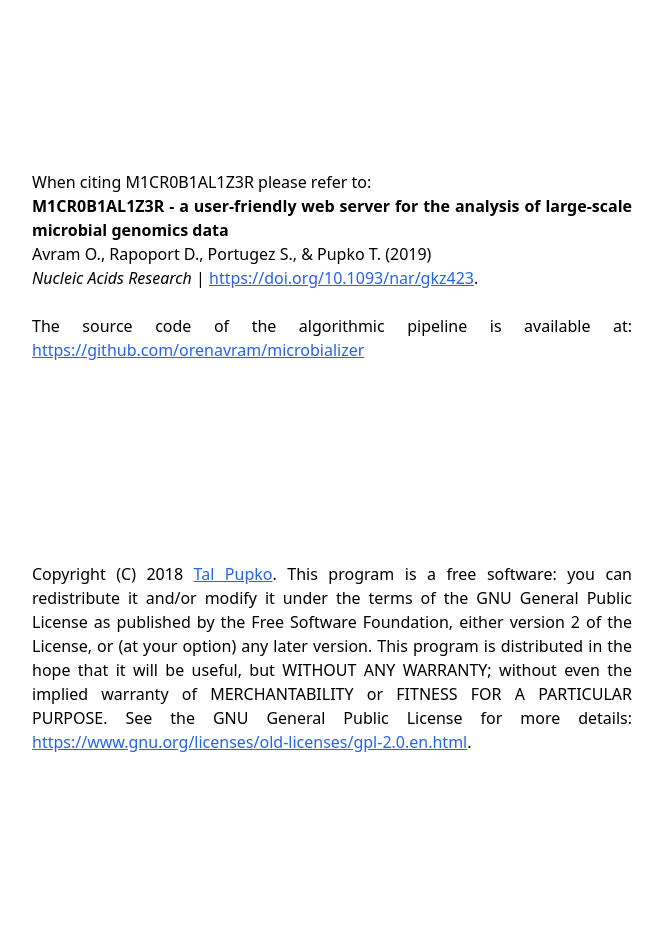
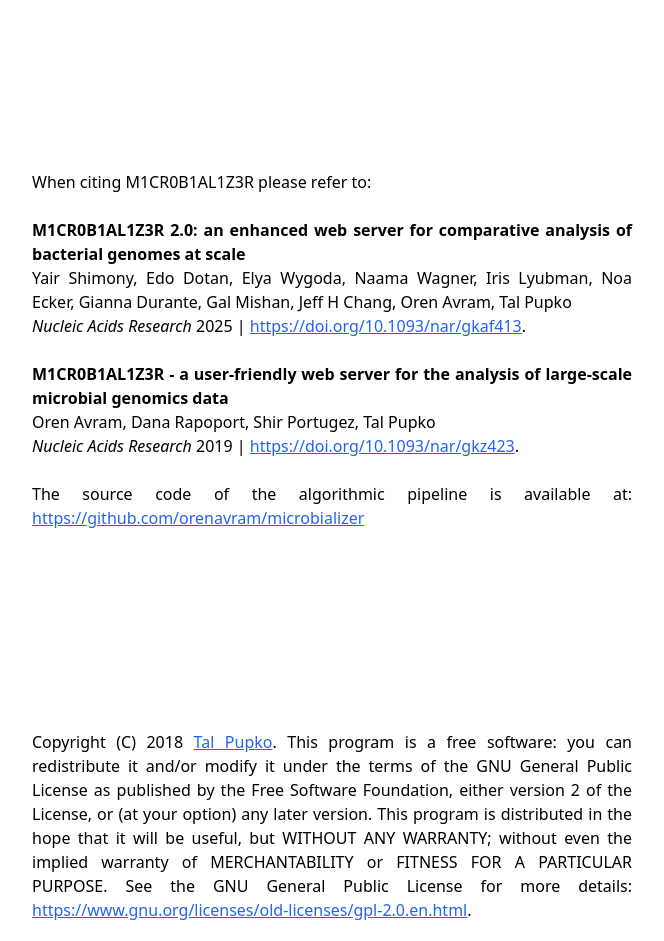
Before and after one commit to idotan286/microbializer_v2, a Flask app: template app/templates/about.html in a window 1280 px wide. Shown: the part 466-1407 px from the top of the page, without its empty margins (308-972 px from the left). Run offline with Flask 3, Linux system fonts and the light colour scheme; the template is opened without the code that fills it, so the values that code supplies are empty; parts of the project's set-up code (start-up, migrations or seed data) failed here and were passed over; some libraries are stand-ins or nearby versions.

Commit message:
update citation

```diff
--- a/app/templates/about.html
+++ b/app/templates/about.html
@@ -16,10 +16,15 @@
 		</p>
 		<h2 class="text-7xl text-center  text-white select-none my-3 text-outline">Credits</h2>
 		<p class="w-1/2 text-center text-1 p-5 m-8 rounded-md  text-black bg-white bg-opacity-75 text-justify">
-			When citing M1CR0B1AL1Z3R please refer to:<br>
+			When citing M1CR0B1AL1Z3R please refer to:
+            <br><br>
+			<b>M1CR0B1AL1Z3R 2.0: an enhanced web server for comparative analysis of bacterial genomes at scale</b><br>
+			Yair Shimony, Edo Dotan, Elya Wygoda, Naama Wagner, Iris Lyubman, Noa Ecker, Gianna Durante, Gal Mishan, Jeff H Chang, Oren Avram, Tal Pupko<br>
+			<i>Nucleic Acids Research</i> 2025 | <a class="text-blue-600 underline decoration-solid" href="https://doi.org/10.1093/nar/gkaf413" target="_blank">https://doi.org/10.1093/nar/gkaf413</a>.
+			<br><br>
 			<b>M1CR0B1AL1Z3R - a user-friendly web server for the analysis of large-scale microbial genomics data</b><br>
-			Avram O., Rapoport D., Portugez S., & Pupko T. (2019)<br>
-			<i>Nucleic Acids Research</i> | <a class="text-blue-600 underline decoration-solid" href="https://doi.org/10.1093/nar/gkz423" target="_blank">https://doi.org/10.1093/nar/gkz423</a>.
+			Oren Avram, Dana Rapoport, Shir Portugez, Tal Pupko<br>
+			<i>Nucleic Acids Research</i> 2019 | <a class="text-blue-600 underline decoration-solid" href="https://doi.org/10.1093/nar/gkz423" target="_blank">https://doi.org/10.1093/nar/gkz423</a>.
 			<br><br>
 			The source code of the algorithmic pipeline is available at: <a class="text-blue-600 underline decoration-solid" href="https://github.com/orenavram/microbializer" target="_blank">https://github.com/orenavram/microbializer</a>
 		</p>
```
